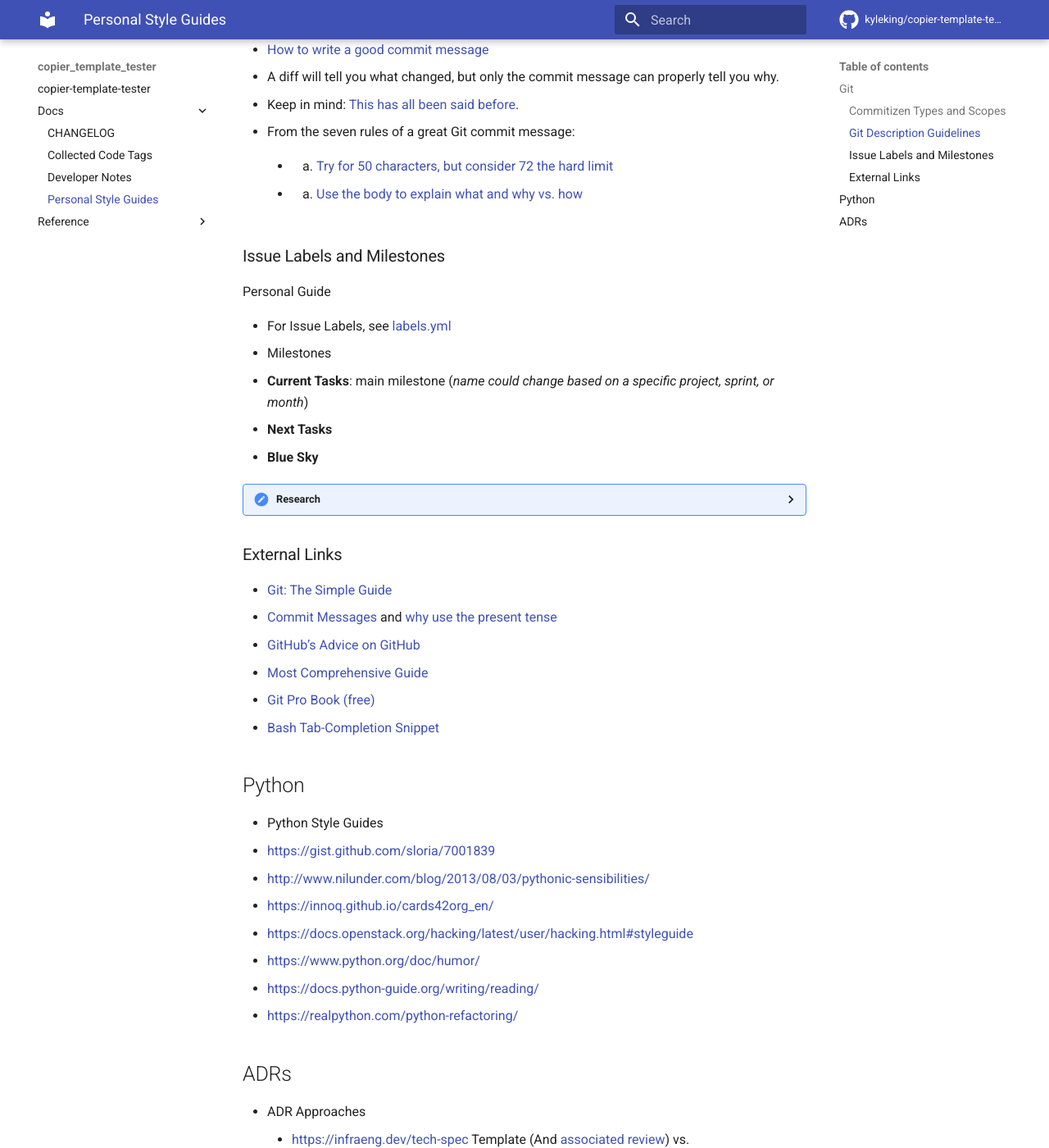
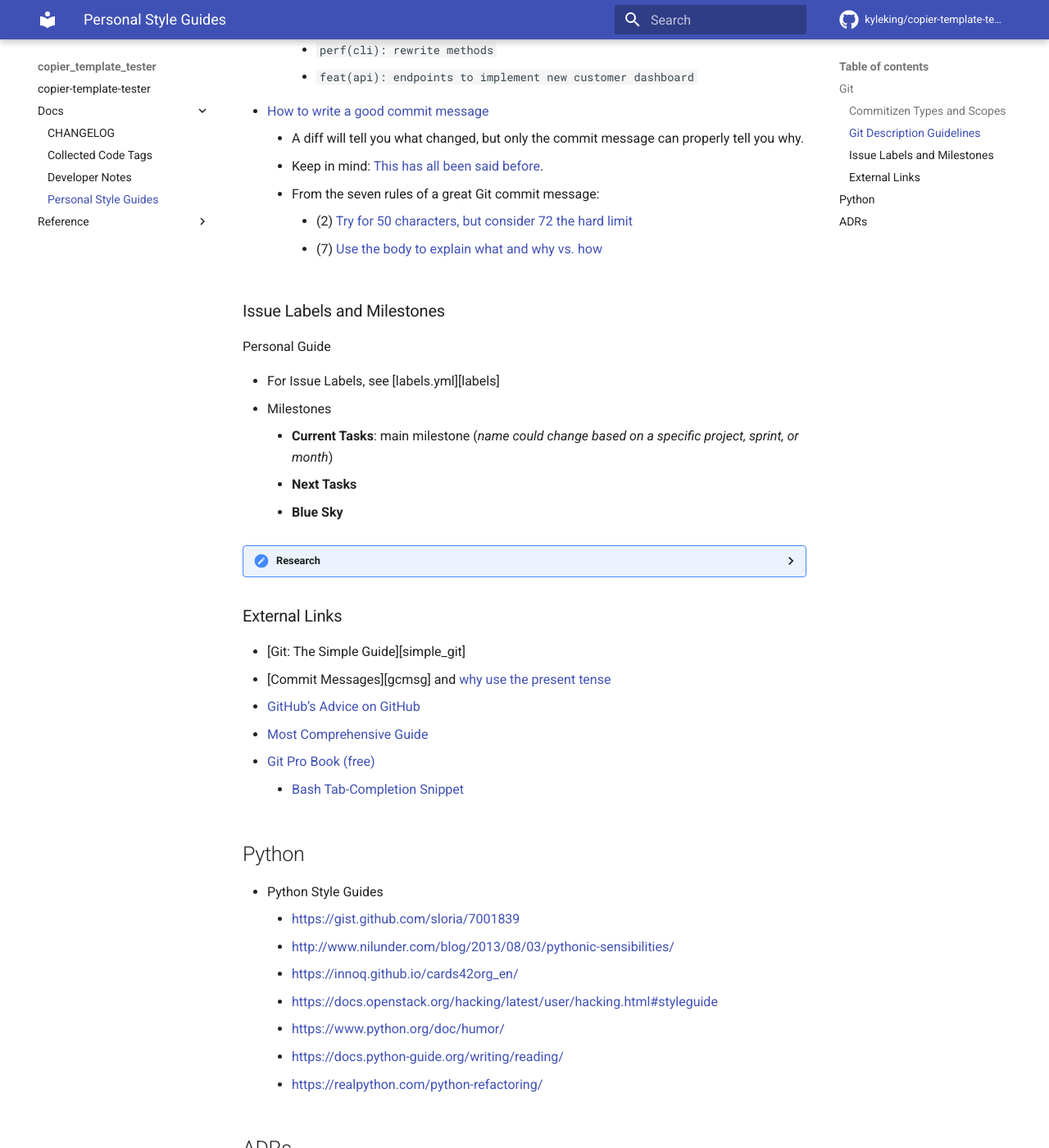
Before and after one commit to KyleKing/copier-template-tester, an MkDocs documentation site: the page built from docs/docs/STYLE_GUIDE.md, in a window 1280 px wide and 1400 px high, scrolled down 1510 px. Shown: the whole window at 82% size. Built offline with MkDocs 1.6.1 and Material for MkDocs 9.7.7, drawn with Linux system fonts in a browser that asks for light colours; comment, search, counter and statistics services are not loaded.

```diff
--- a/.copier-answers.yml
+++ b/.copier-answers.yml
@@ -2,7 +2,7 @@
 # Answer file maintained by Copier for: https://github.com/KyleKing/calcipy_template
 # DO NOT MODIFY THIS FILE. Edit by re-running copier and changing responses to the questions
 # Check into version control.
-_commit: 1.9.5
+_commit: 1.9.13
 _src_path: gh:KyleKing/calcipy_template
 author_email: dev.act.kyle@gmail.com
 author_name: Kyle King
--- a/docs/docs/STYLE_GUIDE.md
+++ b/docs/docs/STYLE_GUIDE.md
@@ -9,51 +9,51 @@ We use [Commitizen](https://github.com/commitizen-tools/commitizen) to manage bo
 > `type(scope): description`
 
 - **Types**
-  - *fix*: A bug fix
-  - *feat*: A new feature
-  - *docs*: Documentation-only changes (code comments, separate docs)
-  - *style*: Changes that do not affect the meaning of the code (white-space, formatting, missing semi-colons)
-  - *perf*: A code change that improves performance
-  - *refactor*: A change to production code that is not a *fix*, *feat*, or *perf*
-  - *test*: Adding missing or correcting existing tests
-  - *build*: Changes that affect the build system or external dependencies
-  - *ci*: Changes to our CI configuration files and scripts
-  - A `!` can be used to indicate a breaking change (`refactor!: drop support for Node 6`)
-  - **SemVer Rules**
-    - Based on commit type, the version will be auto-incremented: `fix : PATCH // feat : MINOR // BREAKING CHANGE : MAJOR`
+    - *fix*: A bug fix
+    - *feat*: A new feature
+    - *docs*: Documentation-only changes (code comments, separate docs)
+    - *style*: Changes that do not affect the meaning of the code (white-space, formatting, missing semi-colons)
+    - *perf*: A code change that improves performance
+    - *refactor*: A change to production code that is not a *fix*, *feat*, or *perf*
+    - *test*: Adding missing or correcting existing tests
+    - *build*: Changes that affect the build system or external dependencies
+    - *ci*: Changes to our CI configuration files and scripts
+    - A `!` can be used to indicate a breaking change (`refactor!: drop support for Node 6`)
+    - **SemVer Rules**
+        - Based on commit type, the version will be auto-incremented: `fix : PATCH // feat : MINOR // BREAKING CHANGE : MAJOR`
 - **Scopes**
-  - A Class, File name, Issue Number, other appropriate noun. As examples: `build(poetry): bump requests to v3` or `style(#32): add missing type annotations`
+    - A Class, File name, Issue Number, other appropriate noun. As examples: `build(poetry): bump requests to v3` or `style(#32): add missing type annotations`
 - **Tips**
-  - What if a commit fits multiple types?
-    - Go back and make multiple commits whenever possible. Part of the benefit of Conventional Commits is the focus on more organized and intentional changes
-  - Use `git rebase -i` to fix commit names prior to merging if incorrect types/scopes are used
+    - What if a commit fits multiple types?
+        - Go back and make multiple commits whenever possible. Part of the benefit of Conventional Commits is the focus on more organized and intentional changes
+    - Use `git rebase -i` to fix commit names prior to merging if incorrect types/scopes are used
 
 ### Git Description Guidelines
 
 - [Commit message guidelines](https://writingfordevelopers.substack.com/p/how-to-write-a-commit-message)
-  - Full sentence with verb (*lowercase*) and concise description. Below are modified examples for Conventional Commits
-    - `fix(roles): bug in admin role permissions`
-    - `feat(ui): implement new button design`
-    - `build(pip): upgrade package to remove vulnerabilities`
-    - `refactor: file structure to improve code readability`
-    - `perf(cli): rewrite methods`
-    - `feat(api): endpoints to implement new customer dashboard`
+    - Full sentence with verb (*lowercase*) and concise description. Below are modified examples for Conventional Commits
+        - `fix(roles): bug in admin role permissions`
+        - `feat(ui): implement new button design`
+        - `build(pip): upgrade package to remove vulnerabilities`
+        - `refactor: file structure to improve code readability`
+        - `perf(cli): rewrite methods`
+        - `feat(api): endpoints to implement new customer dashboard`
 - [How to write a good commit message](https://chris.beams.io/posts/git-commit/)
-  - A diff will tell you what changed, but only the commit message can properly tell you why.
-  - Keep in mind: [This](http://tbaggery.com/2008/04/19/a-note-about-git-commit-messages.html) [has](https://www.git-scm.com/book/en/v2/Distributed-Git-Contributing-to-a-Project#_commit_guidelines) [all](https://github.com/torvalds/subsurface-for-dirk/blob/master/README.md#contributing) [been](http://who-t.blogspot.co.at/2009/12/on-commit-messages.html) [said](https://github.com/erlang/otp/wiki/writing-good-commit-messages) [before](https://github.com/spring-projects/spring-framework/blob/30bce7/CONTRIBUTING.md#format-commit-messages).
-  - From the seven rules of a great Git commit message:
-    - 2. [Try for 50 characters, but consider 72 the hard limit](https://chris.beams.io/posts/git-commit/#limit-50)
-    - 7. [Use the body to explain what and why vs. how](https://chris.beams.io/posts/git-commit/#why-not-how)
+    - A diff will tell you what changed, but only the commit message can properly tell you why.
+    - Keep in mind: [This](http://tbaggery.com/2008/04/19/a-note-about-git-commit-messages.html) [has](https://www.git-scm.com/book/en/v2/Distributed-Git-Contributing-to-a-Project#_commit_guidelines) [all](https://github.com/torvalds/subsurface-for-dirk/blob/master/README.md#contributing) [been](http://who-t.blogspot.co.at/2009/12/on-commit-messages.html) [said](https://github.com/erlang/otp/wiki/writing-good-commit-messages) [before](https://github.com/spring-projects/spring-framework/blob/30bce7/CONTRIBUTING.md#format-commit-messages).
+    - From the seven rules of a great Git commit message:
+        - (2) [Try for 50 characters, but consider 72 the hard limit](https://chris.beams.io/posts/git-commit/#limit-50)
+        - (7) [Use the body to explain what and why vs. how](https://chris.beams.io/posts/git-commit/#why-not-how)
 
 ### Issue Labels and Milestones
 
 Personal Guide
 
-- For Issue Labels, see [labels.yml][labels]
+- For Issue Labels, see \[labels.yml\]\[labels\]
 - Milestones
-  - **Current Tasks**: main milestone (*name could change based on a specific project, sprint, or month*)
-  - **Next Tasks**
-  - **Blue Sky**
+    - **Current Tasks**: main milestone (*name could change based on a specific project, sprint, or month*)
+    - **Next Tasks**
+    - **Blue Sky**
 
 <details>
 <summary>Research</summary>
@@ -127,25 +127,25 @@ Personal Guide
 
 <!-- Revisit -->
 
-- [Git: The Simple Guide][simple_git]
-- [Commit Messages][gcmsg] and [why use the present tense](https://news.ycombinator.com/item?id=8874177)
+- \[Git: The Simple Guide\]\[simple_git\]
+- \[Commit Messages\]\[gcmsg\] and [why use the present tense](https://news.ycombinator.com/item?id=8874177)
 - [GitHub's Advice on GitHub](https://github.com/erlang/otp/wiki/Writing-good-commit-messages)
 - [Most Comprehensive Guide](https://chris.beams.io/posts/git-commit/)
 - [Git Pro Book (free)](https://git-scm.com/book/en/v2)
-  - [Bash Tab-Completion Snippet](https://git-scm.com/book/en/v2/Appendix-A%3A-Git-in-Other-Environments-Git-in-Bash)
+    - [Bash Tab-Completion Snippet](https://git-scm.com/book/en/v2/Appendix-A%3A-Git-in-Other-Environments-Git-in-Bash)
 
 ## Python
 
 <!-- Revisit -->
 
 - Python Style Guides
-  - <https://gist.github.com/sloria/7001839>
-  - <http://www.nilunder.com/blog/2013/08/03/pythonic-sensibilities/>
-  - <https://innoq.github.io/cards42org_en/>
-  - <https://docs.openstack.org/hacking/latest/user/hacking.html#styleguide>
-  - <https://www.python.org/doc/humor/>
-  - <https://docs.python-guide.org/writing/reading/>
-  - <https://realpython.com/python-refactoring/>
+    - <https://gist.github.com/sloria/7001839>
+    - <http://www.nilunder.com/blog/2013/08/03/pythonic-sensibilities/>
+    - <https://innoq.github.io/cards42org_en/>
+    - <https://docs.openstack.org/hacking/latest/user/hacking.html#styleguide>
+    - <https://www.python.org/doc/humor/>
+    - <https://docs.python-guide.org/writing/reading/>
+    - <https://realpython.com/python-refactoring/>
 
 ## ADRs
 
```
Also changed, not shown: .pre-commit-config.yaml (+9 -14 lines), docs/docs/CHANGELOG.md (+2 -0 lines), docs/docs/DEVELOPER_GUIDE.md (+3 -3 lines), pyproject.toml (+9 -3 lines), .ruff.toml, 10 other files.
